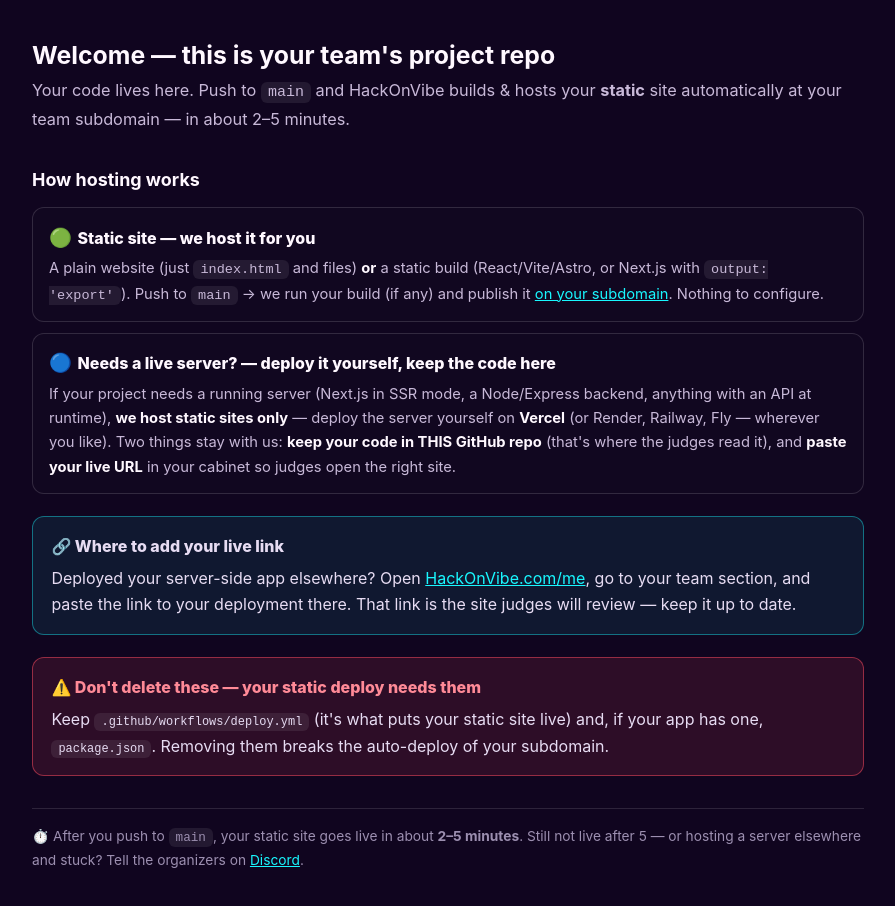
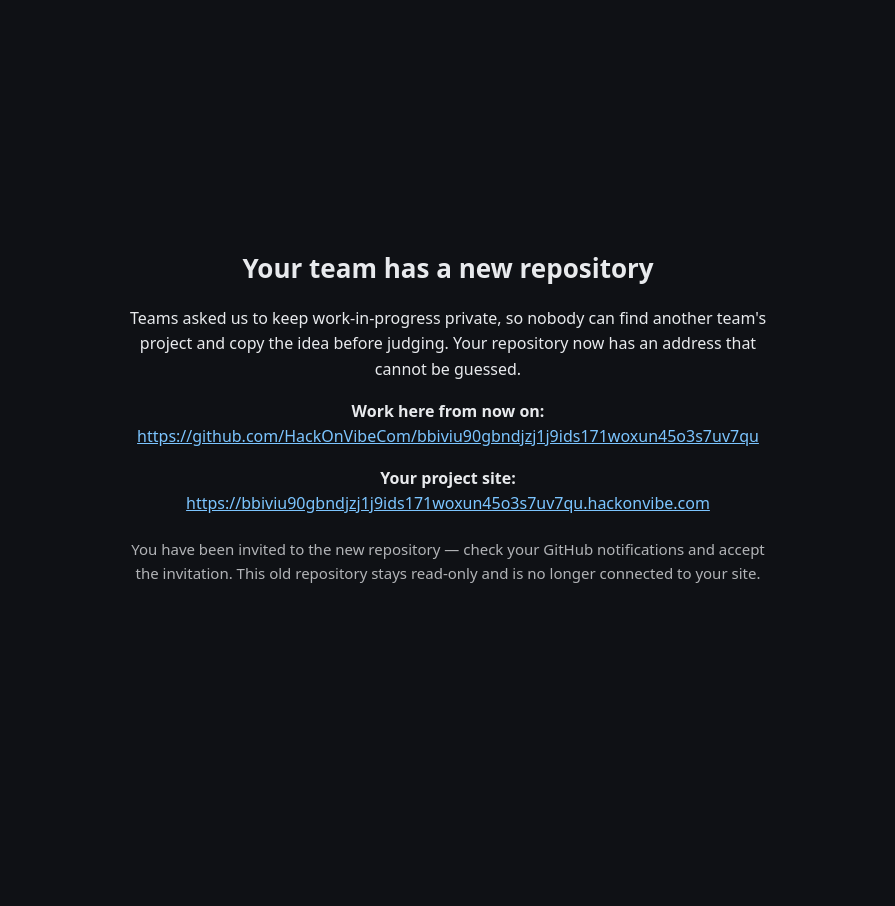
Before and after one commit to HackOnVibeCom/2026-08-spacepanda, a plain HTML site: page index.html in a window 1280 px wide. Shown: the whole page, without its empty margins (192-1087 px from the left). After the commit the page ends 848 px from the top, so only its background shows below. Drawn offline with Linux system fonts and the light colour scheme.

Commit message:
notice: team repository moved to a private address

```diff
--- a/index.html
+++ b/index.html
@@ -1,55 +1,21 @@
 <!doctype html>
-<html lang="en">
-<head><meta charset="utf-8"><meta name="viewport" content="width=device-width, initial-scale=1"><title>HackOnVibe — how we host your project</title>
+<html lang="en"><head><meta charset="utf-8" />
+<meta name="viewport" content="width=device-width, initial-scale=1" />
+<title>This team repository has moved</title>
 <style>
-body{margin:0;min-height:100vh;background:#10051f;color:#fff8ff;font-family:Inter,system-ui,sans-serif;padding:2.5rem 1.25rem;line-height:1.65}
-main{max-width:52rem;margin:0 auto}
-h1{font-size:1.55rem;margin:0 0 .4rem;line-height:1.25}
-.sub{color:#c8b9d8;font-size:1.02rem;margin:0 0 1.8rem}
-h2{font-size:1.12rem;margin:2rem 0 .8rem}
-p{color:#e7dcf3;margin:0 0 1rem}
-a{color:#19f7ff;word-break:break-word}
-code{background:rgba(255,255,255,.08);padding:2px 7px;border-radius:6px;font-size:.92em}
-ul.builds{list-style:none;padding:0;margin:0 0 1rem;display:grid;gap:.7rem}
-ul.builds li{border:1px solid rgba(255,255,255,.14);background:rgba(19,9,34,.6);border-radius:12px;padding:.85rem 1rem}
-.bt{font-weight:800;font-size:1rem}
-.bt .em{font-size:1.15rem;margin-right:.35rem}
-.trig{color:#c8b9d8;font-size:.92rem;margin:.25rem 0 0}
-.trig b{color:#fff8ff}
-.note{border-radius:12px;padding:1rem 1.15rem;margin:1.4rem 0 0}
-.note.info{border:1px solid rgba(25,247,255,.4);background:rgba(25,247,255,.08)}
-.note.warn{border:1px solid rgba(255,77,97,.5);background:rgba(255,77,97,.12)}
-.note .nt{font-weight:800;margin:0 0 .35rem;display:flex;align-items:center;gap:.4rem}
-.note.warn .nt{color:#ff8a97}
-.foot{color:#9c8fb0;font-size:.86rem;margin:2rem 0 0;padding-top:1rem;border-top:1px solid rgba(255,255,255,.12)}
-</style>
-</head>
-<body><main>
-<h1>Welcome — this is your team's project repo</h1>
-<p class="sub">Your code lives here. Push to <code>main</code> and HackOnVibe builds &amp; hosts your <b>static</b> site automatically at your team subdomain — in about 2&ndash;5 minutes.</p>
-
-<h2>How hosting works</h2>
-<ul class="builds">
-  <li>
-    <div class="bt"><span class="em">🟢</span>Static site &mdash; we host it for you</div>
-    <p class="trig">A plain website (just <code>index.html</code> and files) <b>or</b> a static build (React/Vite/Astro, or Next.js with <code>output: 'export'</code>). Push to <code>main</code> &rarr; we run your build (if any) and publish it <a href="/">on your subdomain</a>. Nothing to configure.</p>
-  </li>
-  <li>
-    <div class="bt"><span class="em">🔵</span>Needs a live server? &mdash; deploy it yourself, keep the code here</div>
-    <p class="trig">If your project needs a running server (Next.js in SSR mode, a Node/Express backend, anything with an API at runtime), <b>we host static sites only</b> &mdash; deploy the server yourself on <b>Vercel</b> (or Render, Railway, Fly &mdash; wherever you like). Two things stay with us: <b>keep your code in THIS GitHub repo</b> (that's where the judges read it), and <b>paste your live URL</b> in your cabinet so judges open the right site.</p>
-  </li>
-</ul>
-
-<div class="note info">
-  <p class="nt">🔗 Where to add your live link</p>
-  <p style="margin:0">Deployed your server-side app elsewhere? Open <a href="https://hackonvibe.com/me">HackOnVibe.com/me</a>, go to your team section, and paste the link to your deployment there. That link is the site judges will review &mdash; keep it up to date.</p>
-</div>
-
-<div class="note warn">
-  <p class="nt">⚠️ Don't delete these &mdash; your static deploy needs them</p>
-  <p style="margin:0">Keep <code>.github/workflows/deploy.yml</code> (it's what puts your static site live) and, if your app has one, <code>package.json</code>. Removing them breaks the auto-deploy of your subdomain.</p>
-</div>
-
-<p class="foot">⏱️ After you push to <code>main</code>, your static site goes live in about <b>2&ndash;5 minutes</b>. Still not live after 5 &mdash; or hosting a server elsewhere and stuck? Tell the organizers on <a href="https://discord.gg/tU6NqSaS8">Discord</a>.</p>
-</main></body>
-</html>
+  body { margin:0; min-height:100vh; display:grid; place-items:center; background:#0f1115; color:#e8eaed;
+         font:16px/1.6 system-ui,-apple-system,Segoe UI,Roboto,sans-serif; padding:24px; }
+  .card { max-width:640px; text-align:center; }
+  h1 { font-size:26px; margin:0 0 16px; }
+  a { color:#7cc5ff; word-break:break-all; }
+  .why { opacity:.75; font-size:15px; margin-top:20px; }
+</style></head>
+<body><div class="card">
+  <h1>Your team has a new repository</h1>
+  <p>Teams asked us to keep work-in-progress private, so nobody can find another team's project and copy
+     the idea before judging. Your repository now has an address that cannot be guessed.</p>
+  <p><strong>Work here from now on:</strong><br /><a href="https://github.com/HackOnVibeCom/bbiviu90gbndjzj1j9ids171woxun45o3s7uv7qu">https://github.com/HackOnVibeCom/bbiviu90gbndjzj1j9ids171woxun45o3s7uv7qu</a></p>
+  <p><strong>Your project site:</strong><br /><a href="https://bbiviu90gbndjzj1j9ids171woxun45o3s7uv7qu.hackonvibe.com">https://bbiviu90gbndjzj1j9ids171woxun45o3s7uv7qu.hackonvibe.com</a></p>
+  <p class="why">You have been invited to the new repository — check your GitHub notifications and accept
+     the invitation. This old repository stays read-only and is no longer connected to your site.</p>
+</div></body></html>
```
